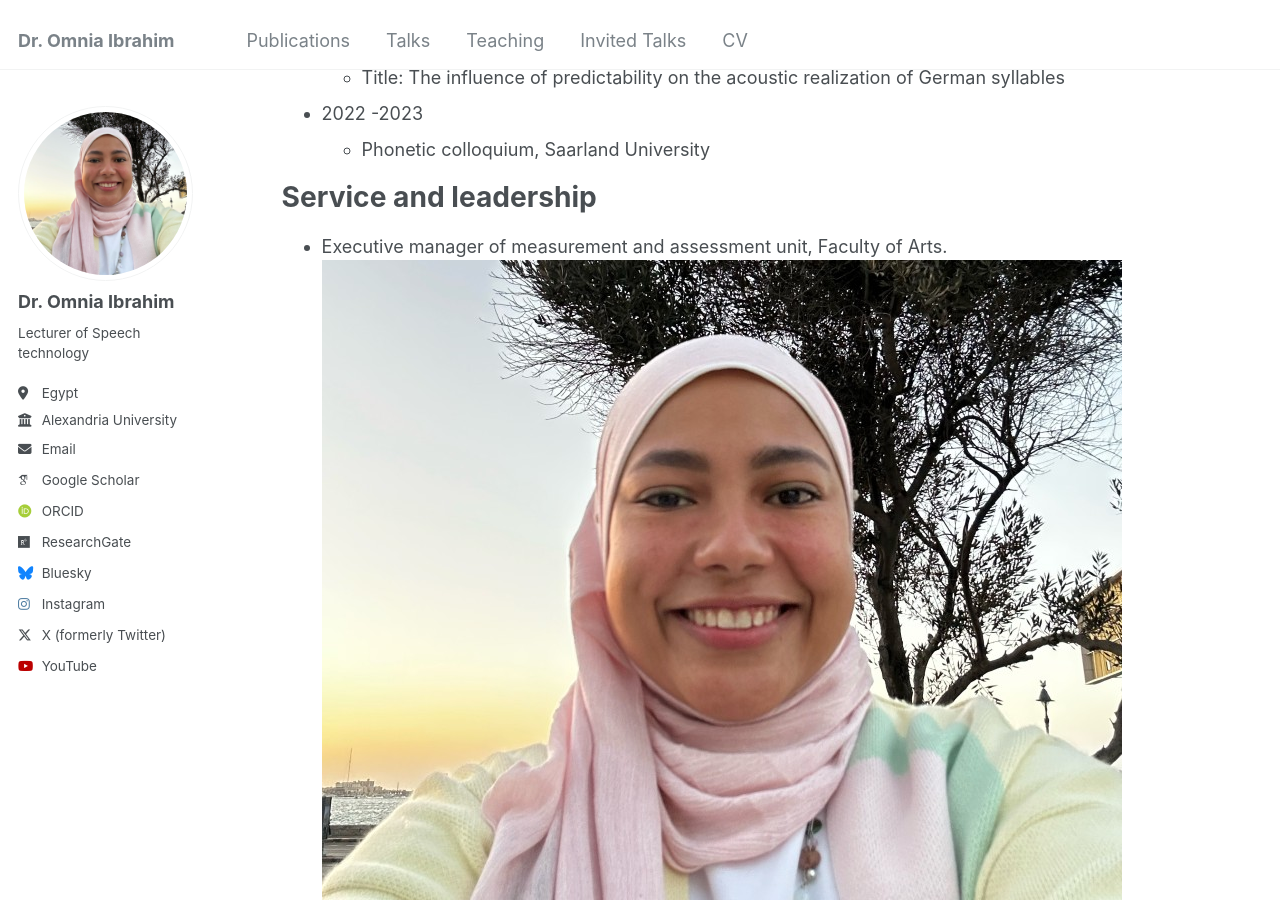
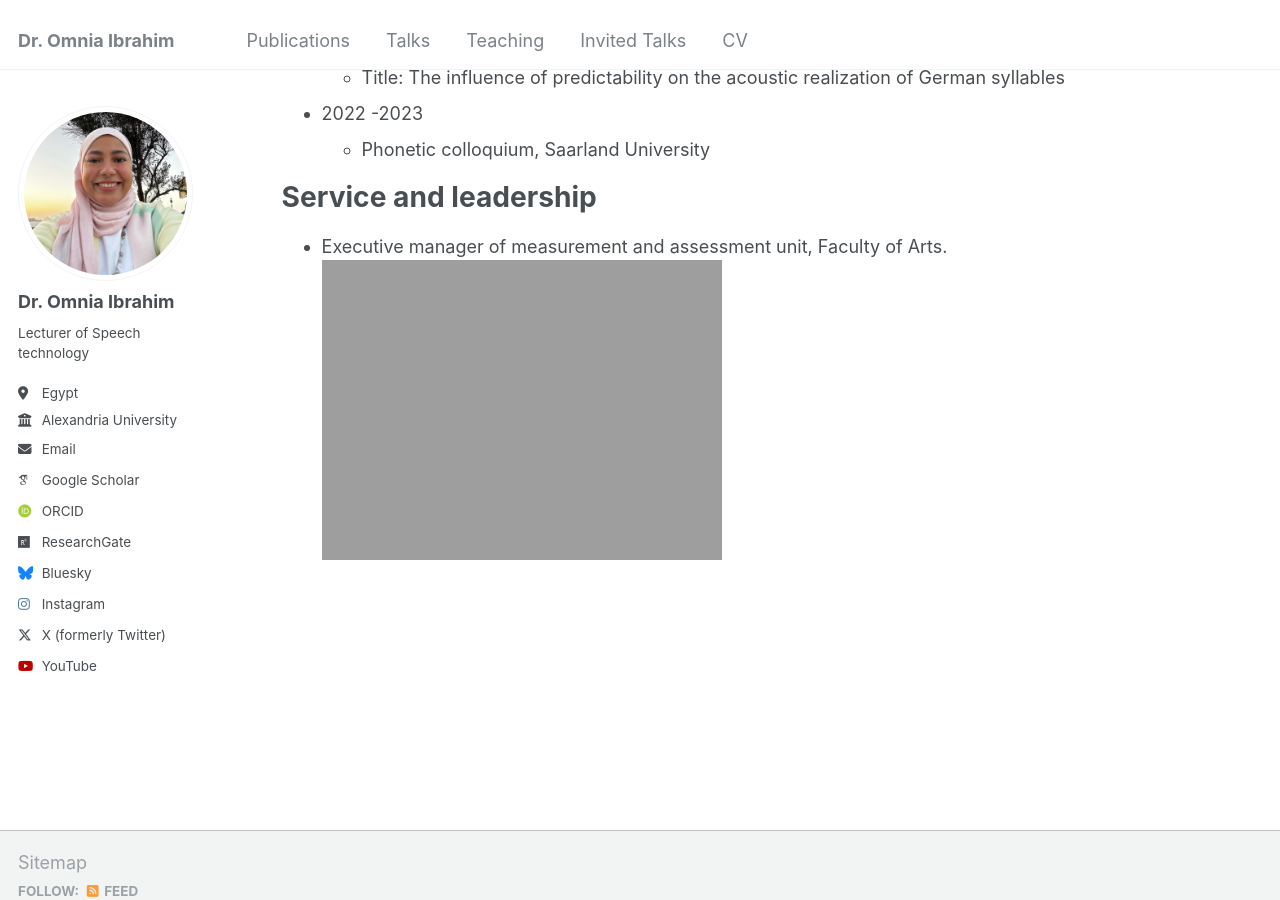
Before and after one commit to Omnia-Ibrahim-phonetics/Omnia-Ibrahim-phonetics.github.io, a Jekyll site: the page built from _pages/cv.md, in a window 1280 px wide and 900 px high, scrolled down 2589 px. Built offline with Jekyll 4.4.1, drawn with Linux system fonts in a browser that asks for light colours; some web fonts are replaced.

Commit message:
Update cv.md

```diff
--- a/_pages/cv.md
+++ b/_pages/cv.md
@@ -87,4 +87,4 @@ Talks
 Service and leadership
 ======
 * Executive manager of measurement and assessment unit, Faculty of Arts.
-  <img src="https://omnia-ibrahim-phonetics.github.io//images/Omnia.jpeg" class="author__avatar" alt="Dr. Omnia Ibrahim">
+  <img src="https://omnia-ibrahim-phonetics.github.io//images/MAU.png" class="author__avatar" alt="Dr. Omnia Ibrahim">
```
